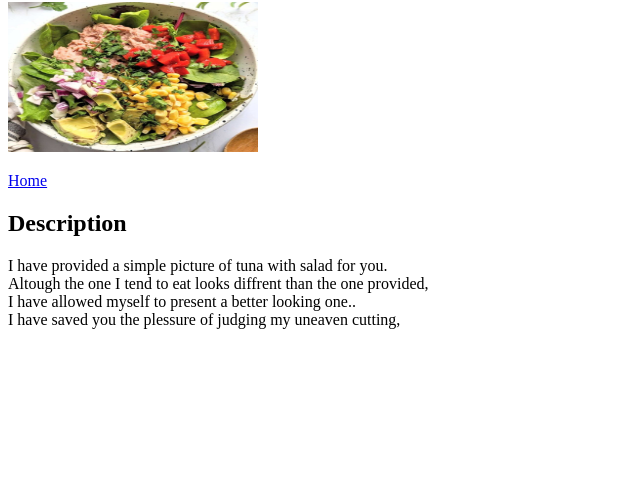
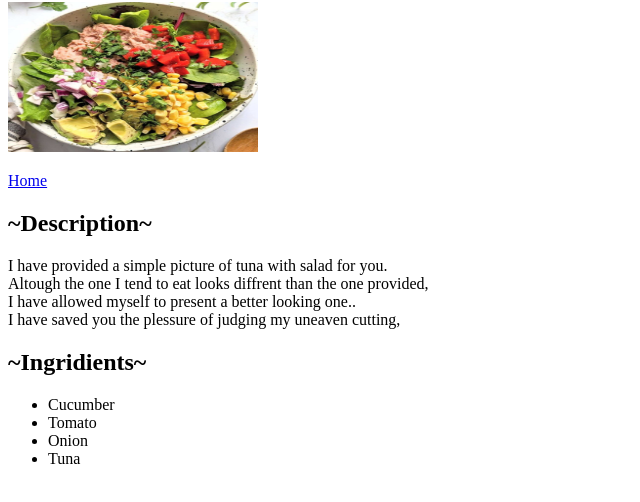
Before and after one commit to vaegarius/odin-recipes, a plain HTML site: page recipes/salad-w-tuna.html in a window 1280 px wide. Shown: the part 78-580 px from the top of the page, without its empty margins (0-640 px from the left). Drawn offline with Linux system fonts and the light colour scheme.

Commit message:
added ingridents with an unorderd list

```diff
--- a/recipes/salad-w-tuna.html
+++ b/recipes/salad-w-tuna.html
@@ -9,14 +9,21 @@
 		<h1>Salad With Tuna</h1>
 		<img src="images/salad_tuna.jpg" alt="A Dish Of Salad With Tina" width=250 height=150>
 		<p><a href="../index.html">Home</a></p>
-		<h2>Description</h2>
+		<h2>~Description~</h2>
 		<p>I have provided a simple picture of tuna with salad for you.
 		<br>
 		Altough the one I tend to eat looks diffrent than the one provided,
 		<br>
 		I have allowed myself to present a better looking one..
 		<br>
-		I have saved you the plessure of judging my uneaven cutting,</p>
-
+		I have saved you the plessure of judging my uneaven cutting,
+		</p>
+		<h2>~Ingridients~</h2>
+			<ul>
+				<li>Cucumber</li>
+				<li>Tomato</li>
+				<li>Onion</li>
+				<li>Tuna</li>
+			</ul>
 	</body>
 <html>
```
